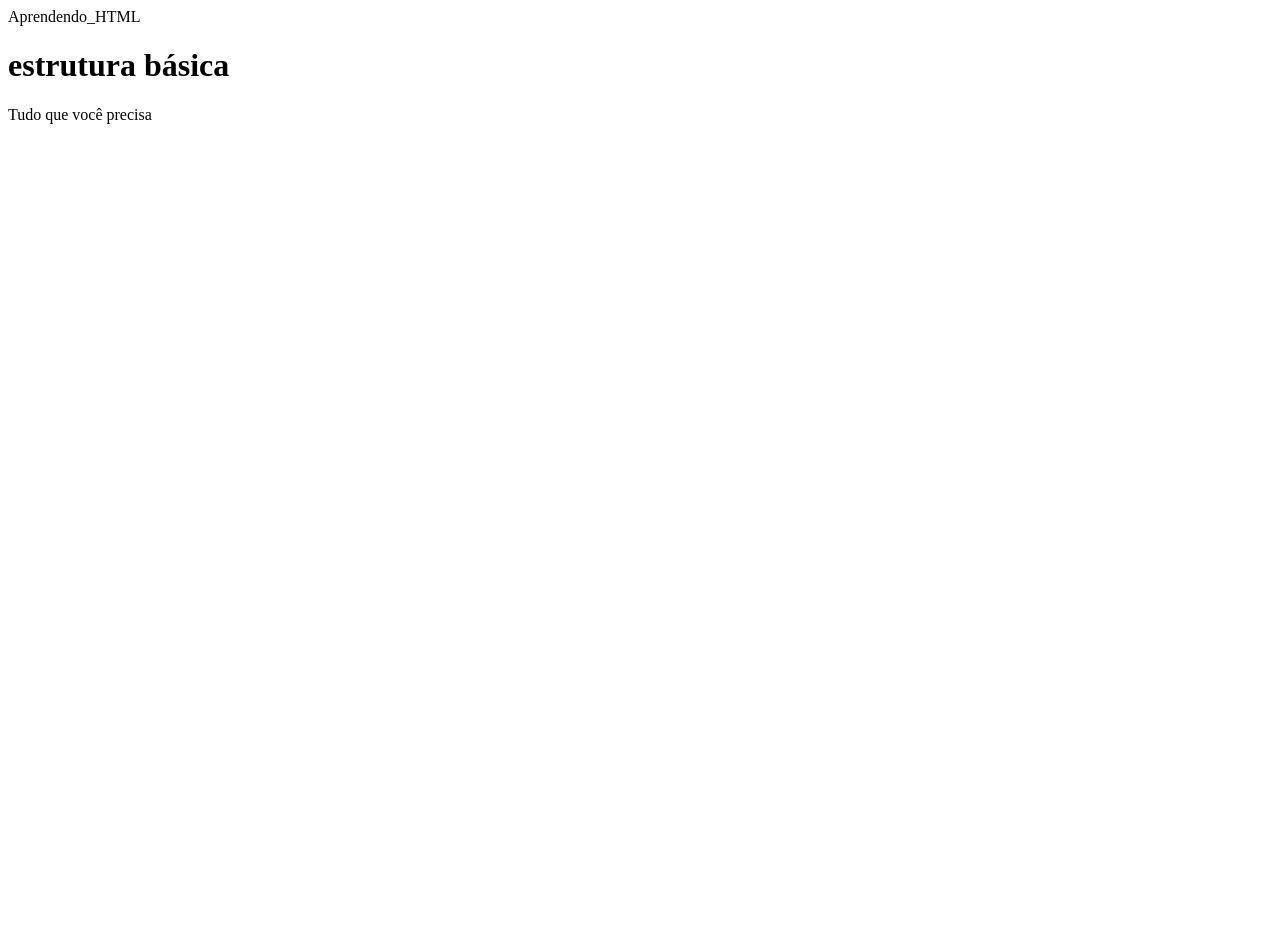
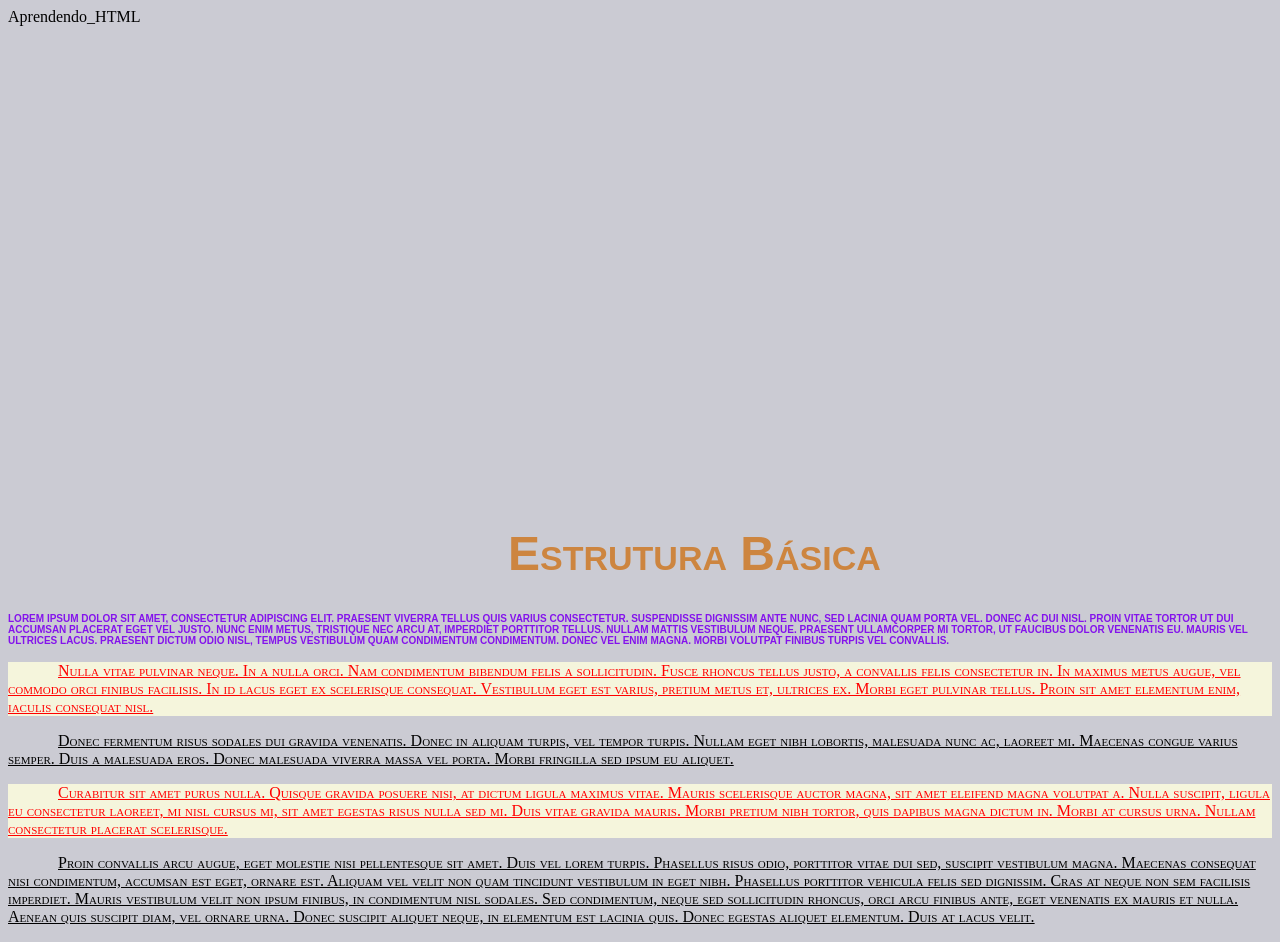
Before and after one commit to OliverioJunior/Aprendendo_programar, a plain HTML site: page site_base.html in a window 1280 px wide. Before the commit the page ends 800 px from the top, so only its background shows below. Drawn offline with Linux system fonts and the light colour scheme.

Commit message:
03/10
avanços no curso

```diff
--- a/site_base.html
+++ b/site_base.html
@@ -7,10 +7,53 @@ Aprendendo_HTML
             <meta name = "author" content= "Daniel">
             <meta name = " description" content = "ista de documentos">
             <meta name = " keywords" content = " html5, tecnologia">
+            <style>
+                        body{
+                            background-color: rgb(203, 203, 211);
+                        }
+                        h1{
+                            font-family: Arial, Helvetica, sans-serif;
+                            font-size: 48px ;
+                            font-style: normal;
+                            font-variant: small-caps;
+                            color: peru;
+                            background-color: whitesmoke
+                            margin-top: 500px;
+                            margin-top: 500px;
+                            margin-left: 500px;
+                         }
+                        h2{
+                            text-transform: uppercase ;
+                            font-family: Arial, Helvetica, sans-serif;
+                            font-size: 10px ;
+                            color: rgb(132, 19, 236);
+
+                           }
+                        p{
+                            font-variant: small-caps;
+                            text-align: left;
+                            text-decoration: underline;
+                            text-indent: 50px;
+                            text-transform: none;
+
+                        }
+                        .destaque{
+                            color: red;
+                            background-color: beige;
+                        }
+
+            </style>
     </head>
         <body>
-            <h1>estrutura básica</h1>
-            <p>Tudo que você precisa</p>
+            <h1>Estrutura Básica</h1>
+            <h2>Lorem ipsum dolor sit amet, consectetur adipiscing elit. Praesent viverra tellus quis varius consectetur. Suspendisse dignissim ante nunc, sed lacinia quam porta vel. Donec ac dui nisl. Proin vitae tortor ut dui accumsan placerat eget vel justo. Nunc enim metus, tristique nec arcu at, imperdiet porttitor tellus. Nullam mattis vestibulum neque. Praesent ullamcorper mi tortor, ut faucibus dolor venenatis eu. Mauris vel ultrices lacus. Praesent dictum odio nisl, tempus vestibulum quam condimentum condimentum. Donec vel enim magna. Morbi volutpat finibus turpis vel convallis.</h2>
+                <p class = "destaque">Nulla vitae pulvinar neque. In a nulla orci. Nam condimentum bibendum felis a sollicitudin. Fusce rhoncus tellus justo, a convallis felis consectetur in. In maximus metus augue, vel commodo orci finibus facilisis. In id lacus eget ex scelerisque consequat. Vestibulum eget est varius, pretium metus et, ultrices ex. Morbi eget pulvinar tellus. Proin sit amet elementum enim, iaculis consequat nisl.</p>
+
+                <p>Donec fermentum risus sodales dui gravida venenatis. Donec in aliquam turpis, vel tempor turpis. Nullam eget nibh lobortis, malesuada nunc ac, laoreet mi. Maecenas congue varius semper. Duis a malesuada eros. Donec malesuada viverra massa vel porta. Morbi fringilla sed ipsum eu aliquet.</p>
+
+                <p class = "destaque">Curabitur sit amet purus nulla. Quisque gravida posuere nisi, at dictum ligula maximus vitae. Mauris scelerisque auctor magna, sit amet eleifend magna volutpat a. Nulla suscipit, ligula eu consectetur laoreet, mi nisl cursus mi, sit amet egestas risus nulla sed mi. Duis vitae gravida mauris. Morbi pretium nibh tortor, quis dapibus magna dictum in. Morbi at cursus urna. Nullam consectetur placerat scelerisque.</p>
+
+               <p> Proin convallis arcu augue, eget molestie nisi pellentesque sit amet. Duis vel lorem turpis. Phasellus risus odio, porttitor vitae dui sed, suscipit vestibulum magna. Maecenas consequat nisi condimentum, accumsan est eget, ornare est. Aliquam vel velit non quam tincidunt vestibulum in eget nibh. Phasellus porttitor vehicula felis sed dignissim. Cras at neque non sem facilisis imperdiet. Mauris vestibulum velit non ipsum finibus, in condimentum nisl sodales. Sed condimentum, neque sed sollicitudin rhoncus, orci arcu finibus ante, eget venenatis ex mauris et nulla. Aenean quis suscipit diam, vel ornare urna. Donec suscipit aliquet neque, in elementum est lacinia quis. Donec egestas aliquet elementum. Duis at lacus velit.</p>
         </body>
 <html>
 
```
